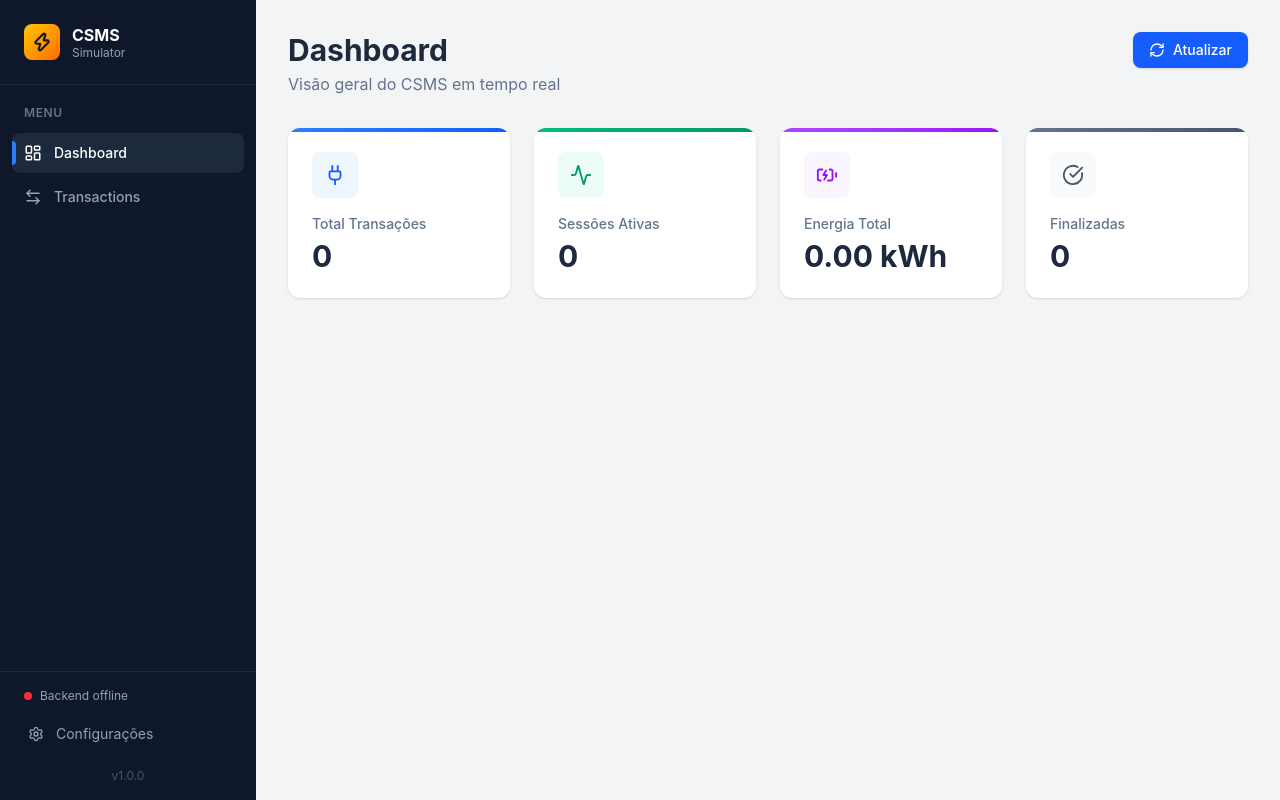
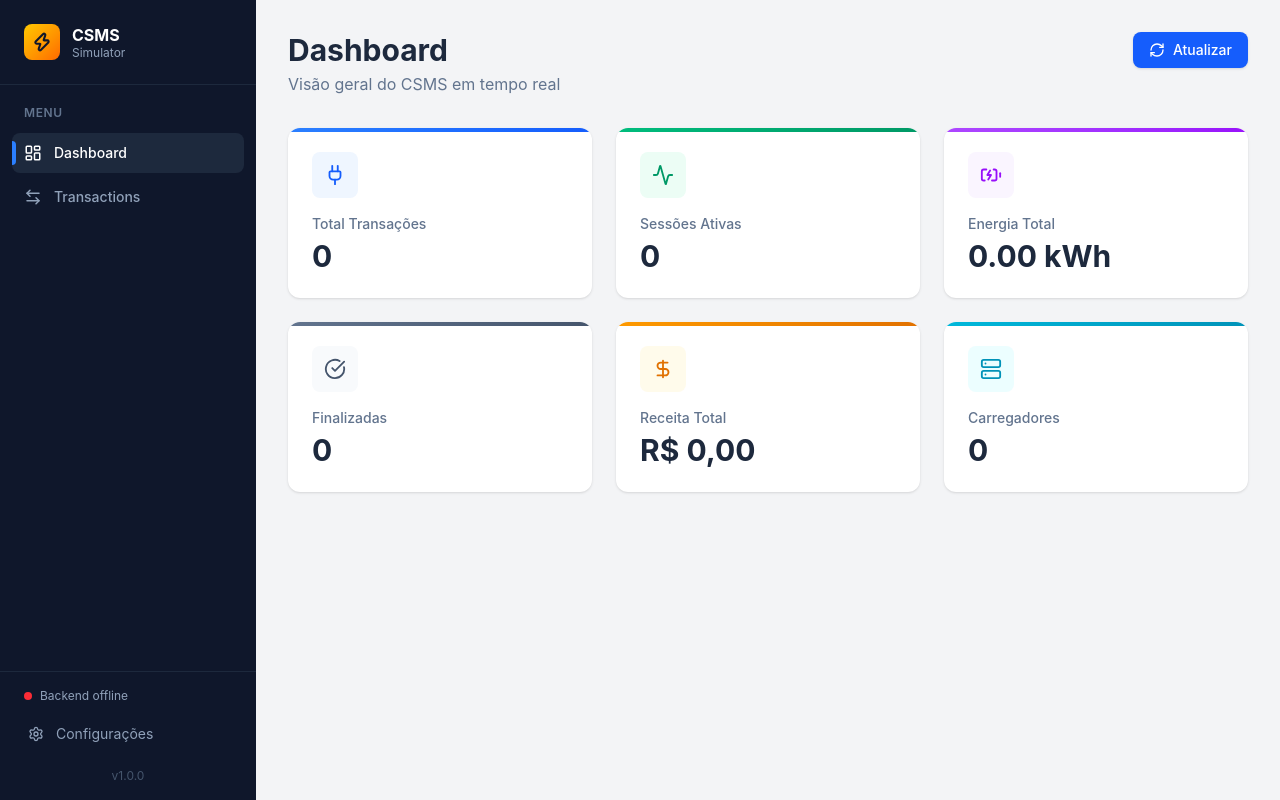
Before and after one commit to Leone-Ricardo/meu-servidor-csms, a React (Vite) app in the folder dashboard-csms/: page / in a window 1280 px wide. Built offline with nearby package versions, Linux system fonts and the light colour scheme; no server answers.

Commit message:
Adiciona cards de receita e carregadores + client.js corrigido

```diff
--- a/dashboard-csms/src/hooks/useTransactions.js
+++ b/dashboard-csms/src/hooks/useTransactions.js
@@ -1,12 +1,13 @@
 import { useCallback, useEffect, useRef, useState } from 'react';
-import { getTransactions } from '../services/api';
+import { getTransactions, getChargersCount } from '../services/api';
 
 /**
- * Hook para buscar transações, com opção de polling automático.
+ * Hook para buscar transações e total de carregadores.
  * @param {number} pollingMs - Intervalo em ms para atualizar automaticamente (0 = desativado)
  */
 export function useTransactions(pollingMs = 0) {
   const [transactions, setTransactions] = useState([]);
+  const [chargersCount, setChargersCount] = useState(0);
   const [loading, setLoading] = useState(true);
   const [error, setError] = useState(null);
   const [lastUpdated, setLastUpdated] = useState(null);
@@ -15,8 +16,12 @@ export function useTransactions(pollingMs = 0) {
   const fetchData = useCallback(async (silent = false) => {
     if (!silent) setLoading(true);
     try {
-      const data = await getTransactions();
-      setTransactions(data);
+      const [txs, chargers] = await Promise.all([
+        getTransactions(),
+        getChargersCount(),
+      ]);
+      setTransactions(txs);
+      setChargersCount(chargers.total);
       setError(null);
       setLastUpdated(new Date());
     } catch (err) {
@@ -31,7 +36,7 @@ export function useTransactions(pollingMs = 0) {
     fetchData();
   }, [fetchData]);
 
-  // Polling automático (se pollingMs > 0)
+  // Polling automático
   useEffect(() => {
     if (!pollingMs) return;
     intervalRef.current = setInterval(() => fetchData(true), pollingMs);
@@ -40,6 +45,7 @@ export function useTransactions(pollingMs = 0) {
 
   return {
     transactions,
+    chargersCount,
     loading,
     error,
     lastUpdated,
--- a/dashboard-csms/src/pages/Dashboard.jsx
+++ b/dashboard-csms/src/pages/Dashboard.jsx
@@ -1,8 +1,14 @@
-import { Plug, Activity, BatteryCharging, CheckCircle, RefreshCw } from 'lucide-react';
+import {
+  Plug, Activity, BatteryCharging, CheckCircle,
+  DollarSign, Server, RefreshCw,
+} from 'lucide-react';
 import { useTransactions } from '../hooks/useTransactions';
 
+// Tarifa usada no cálculo de receita (igual ao backend)
+const TARIFA = 1.5;
+
 export default function Dashboard() {
-  const { transactions, loading, lastUpdated, refresh } = useTransactions(5000);
+  const { transactions, chargersCount, loading, lastUpdated, refresh } = useTransactions(5000);
 
   const ativas = transactions.filter((t) => t.status === 'Charging').length;
   const finalizadas = transactions.filter((t) => t.status === 'Finished');
@@ -10,36 +16,18 @@ export default function Dashboard() {
     (acc, t) => acc + (t.meter_stop - t.meter_start) / 1000,
     0
   );
+  const receitaTotal = finalizadas.reduce(
+    (acc, t) => acc + ((t.meter_stop - t.meter_start) / 1000) * TARIFA,
+    0
+  );
 
   const stats = [
-    {
-      label: 'Total Transações',
-      value: loading ? '...' : transactions.length,
-      icon: Plug,
-      accent: 'from-blue-500 to-blue-600',
-      iconBg: 'bg-blue-50 text-blue-600',
-    },
-    {
-      label: 'Sessões Ativas',
-      value: loading ? '...' : ativas,
-      icon: Activity,
-      accent: 'from-emerald-500 to-emerald-600',
-      iconBg: 'bg-emerald-50 text-emerald-600',
-    },
-    {
-      label: 'Energia Total',
-      value: loading ? '...' : `${energiaTotal.toFixed(2)} kWh`,
-      icon: BatteryCharging,
-      accent: 'from-purple-500 to-purple-600',
-      iconBg: 'bg-purple-50 text-purple-600',
-    },
-    {
-      label: 'Finalizadas',
-      value: loading ? '...' : finalizadas.length,
-      icon: CheckCircle,
-      accent: 'from-slate-500 to-slate-600',
-      iconBg: 'bg-slate-50 text-slate-600',
-    },
+    { label: 'Total Transações', value: loading ? '...' : transactions.length, icon: Plug, accent: 'from-blue-500 to-blue-600', iconBg: 'bg-blue-50 text-blue-600' },
+    { label: 'Sessões Ativas', value: loading ? '...' : ativas, icon: Activity, accent: 'from-emerald-500 to-emerald-600', iconBg: 'bg-emerald-50 text-emerald-600' },
+    { label: 'Energia Total', value: loading ? '...' : `${energiaTotal.toFixed(2)} kWh`, icon: BatteryCharging, accent: 'from-purple-500 to-purple-600', iconBg: 'bg-purple-50 text-purple-600' },
+    { label: 'Finalizadas', value: loading ? '...' : finalizadas.length, icon: CheckCircle, accent: 'from-slate-500 to-slate-600', iconBg: 'bg-slate-50 text-slate-600' },
+    { label: 'Receita Total', value: loading ? '...' : `R$ ${receitaTotal.toFixed(2).replace('.', ',')}`, icon: DollarSign, accent: 'from-amber-500 to-amber-600', iconBg: 'bg-amber-50 text-amber-600' },
+    { label: 'Carregadores', value: loading ? '...' : chargersCount, icon: Server, accent: 'from-cyan-500 to-cyan-600', iconBg: 'bg-cyan-50 text-cyan-600' },
   ];
 
   return (
@@ -63,21 +51,18 @@ export default function Dashboard() {
         </button>
       </header>
 
-      <div className="grid grid-cols-1 sm:grid-cols-2 lg:grid-cols-4 gap-6">
+      <div className="grid grid-cols-1 sm:grid-cols-2 lg:grid-cols-3 gap-6">
         {stats.map(({ label, value, icon: Icon, accent, iconBg }) => (
           <div
             key={label}
             className="group relative bg-white rounded-xl shadow-sm p-6 overflow-hidden transition-all duration-200 hover:shadow-lg hover:-translate-y-0.5"
           >
-            {/* Barra de acento no topo */}
             <div className={`absolute top-0 left-0 right-0 h-1 bg-gradient-to-r ${accent}`} />
-
             <div className="flex items-center justify-between">
               <div className={`p-3 rounded-lg ${iconBg} transition-transform group-hover:scale-110`}>
                 <Icon size={22} />
               </div>
             </div>
-
             <div className="mt-4">
               <p className="text-sm text-slate-500 font-medium">{label}</p>
               <p className="text-3xl font-bold text-slate-800 mt-1">{value}</p>
--- a/dashboard-csms/src/services/api.js
+++ b/dashboard-csms/src/services/api.js
@@ -9,3 +9,12 @@ export async function getTransactions() {
   }
   return response.json();
 }
+
+// Busca o total de carregadores cadastrados
+export async function getChargersCount() {
+  const response = await fetch(`${BASE_URL}/api/chargers/count`);
+  if (!response.ok) {
+    throw new Error(`Erro ao buscar carregadores: ${response.status}`);
+  }
+  return response.json();
+}
```
Also changed, not shown: dashboard-csms/src/pages/Transactions.jsx (line endings or trailing spaces), 2 other files (tests, documents, lock files or other folders).
